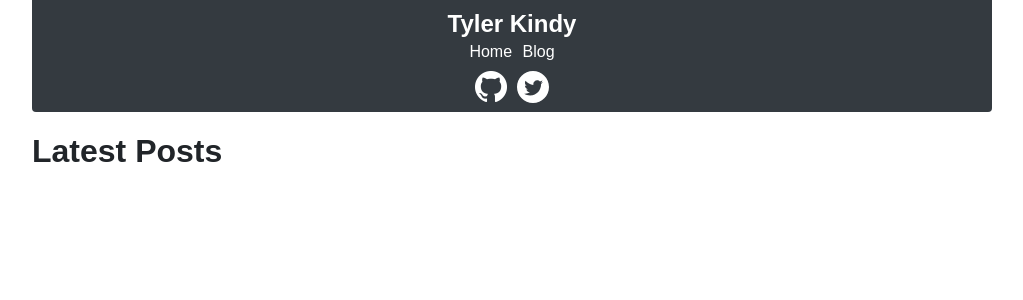
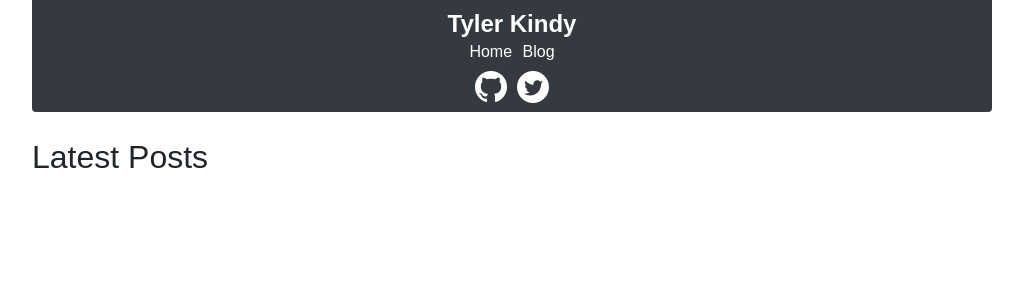
Before and after one commit to tkindy/website, a Jekyll site: the page built from blog.html, in a window 1280 px wide. Shown: the top 300 px of the page, without its empty margins (128-1151 px from the left). Built offline with Jekyll 4.4.1, drawn with Linux system fonts in a browser that asks for light colours.

Commit message:
Fix some styling

```diff
--- a/_includes/nav.html
+++ b/_includes/nav.html
@@ -1,7 +1,6 @@
 <nav>
-  <div class="name">
-    <h1>Tyler Kindy</h1>
-  </div>
+  <h1 class="name">Tyler Kindy</h1>
+
   <div class="pages">
   {% for item in site.data.nav %}
     <a href="{{ item.link }}">{{ item.name }}</a>
--- a/_sass/main.scss
+++ b/_sass/main.scss
@@ -16,6 +16,11 @@ a {
   text-decoration-line: none;
 }
 
+h2 {
+  font-size: 2rem;
+  font-weight: 500;
+}
+
 // Navigation
 
 nav {
@@ -28,11 +33,7 @@ nav {
 .name {
   color: white;
   width: max-content;
-  margin: auto;
-}
-
-.name h1 {
-  margin: 5px 0;
+  margin: 5px auto;
 }
 
 .pages, .social-links {
@@ -82,8 +83,3 @@ nav {
   flex-grow: 1;
   max-width: max-content;
 }
-
-.home-container h2 {
-  font-size: 2rem;
-  font-weight: 500;
-}
--- a/blog.html
+++ b/blog.html
@@ -1,12 +1,12 @@
 ---
 title: Blog
 ---
-<h1>Latest Posts</h1>
+<h2>Latest Posts</h2>
 
 <ul>
   {% for post in site.posts %}
     <li>
-      <h2><a href="{{ post.url }}">{{ post.title }}</a></h2>
+      <h3><a href="{{ post.url }}">{{ post.title }}</a></h3>
       {{ post.excerpt }}
     </li>
   {% endfor %}
```
